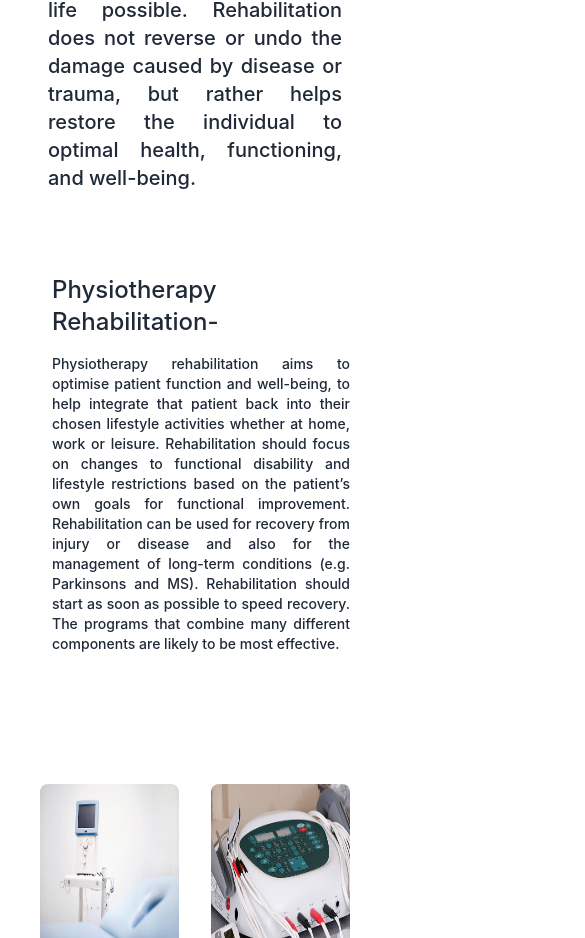
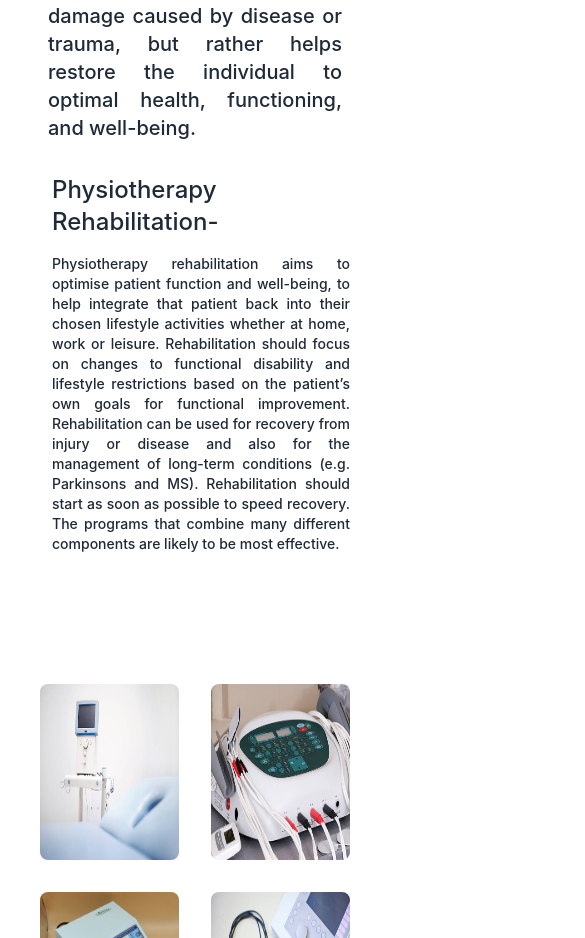
Before and after one commit to Sadnan-2019/leap-physiotherapy, a React (Create React App) app: page /rehabilitation in a window 390 px wide. Shown: the part 1062-2000 px from the top of the page, 585 px wide, since content can reach past the window. Built offline with nearby package versions, Linux system fonts and the light colour scheme.

Commit message:
nav and slider

```diff
--- a/src/Components/ManualTherapy/ManualTherapyDetails.js
+++ b/src/Components/ManualTherapy/ManualTherapyDetails.js
@@ -8,7 +8,7 @@ import { AiFillStar, AiOutlineCaretRight } from "react-icons/ai";
 const ManualTherapyDetails = () => {
   return (
     <div>
-      <div className="grid sm:grid-cols-1 lg:grid-cols-1  justify-center items-center    gap-12  px-12    py-6 text-xl font-semibold">
+      <div className="grid sm:grid-cols-1 lg:grid-cols-1  justify-center items-center    gap-12  px-12    mt-[50px]  py-6 text-xl font-semibold">
         <p className="text-justify  ">
           <span className="text-blue-800 font-bold">Manual therapy, or manipulative therapy,</span>
 
--- a/src/Components/Rehabilitation/Rehabilitation.js
+++ b/src/Components/Rehabilitation/Rehabilitation.js
@@ -1,4 +1,6 @@
 import React from 'react';
+import Review from '../Review/Review';
+import Team from '../Team/Team';
 import RehabilitationDetails from './RehabilitationDetails';
 import RehabilitationLanding from './RehabilitationLanding';
 const Rehabilitation = () => {
@@ -6,6 +8,8 @@ const Rehabilitation = () => {
         <div>
             <RehabilitationLanding></RehabilitationLanding>
             <RehabilitationDetails></RehabilitationDetails>
+            <Review></Review>
+            <Team></Team>
         </div>
     );
 };
--- a/src/Components/Rehabilitation/RehabilitationDetails.js
+++ b/src/Components/Rehabilitation/RehabilitationDetails.js
@@ -6,7 +6,7 @@ import electrofour from "../../assets/electro4.jpg";
 const RehabilitationDetails = () => {
   return (
     <div>
-      <div className="grid sm:grid-cols-1 lg:grid-cols-1  justify-center items-center    gap-12  px-12 mt-[50px]  py-6 text-xl font-semibold">
+      <div className="grid sm:grid-cols-1 lg:grid-cols-1  justify-center items-center    gap-12  px-12    py-6 text-xl font-semibold">
         <p className="text-justify font-medium ">
           Rehabilitation describes specialized healthcare dedicated to
           improving, maintaining or restoring physical strength, cognition and
@@ -19,7 +19,7 @@ const RehabilitationDetails = () => {
           individual to optimal health, functioning, and well-being.
         </p>
       </div>
-      <div className="grid sm:grid-cols-1 lg:grid-cols-2  justify-center items-center    gap-12  px-10 mt-[50px] ">
+      <div className="grid sm:grid-cols-1 lg:grid-cols-2  justify-center items-center    gap-12  px-10  ">
         <div className="justify-center items-center">
           <p className="text-2xl font-medium text-justify py-2 ml-3">
             Physiotherapy Rehabilitation-
--- /dev/null
+++ b/src/Components/TherapeuticExercise/TherapeuticExercise.js
@@ -0,0 +1,11 @@
+import React from 'react';
+
+const TherapeuticExercise = () => {
+    return (
+        <div>
+
+        </div>
+    );
+};
+
+export default TherapeuticExercise;
--- /dev/null
+++ b/src/Components/TherapeuticExercise/TherapeuticExerciseDetails.js
@@ -0,0 +1,11 @@
+import React from 'react';
+
+const TherapeuticExerciseDetails = () => {
+    return (
+        <div>
+
+        </div>
+    );
+};
+
+export default TherapeuticExerciseDetails;
--- /dev/null
+++ b/src/Components/TherapeuticExercise/TherapeuticExerciseLanding.js
@@ -0,0 +1,11 @@
+import React from 'react';
+
+const TherapeuticExerciseLanding = () => {
+    return (
+        <div>
+
+        </div>
+    );
+};
+
+export default TherapeuticExerciseLanding;
```
Also changed, not shown: src/Components/TherapeuticExercise/TherapeuticExercise.css (added).
